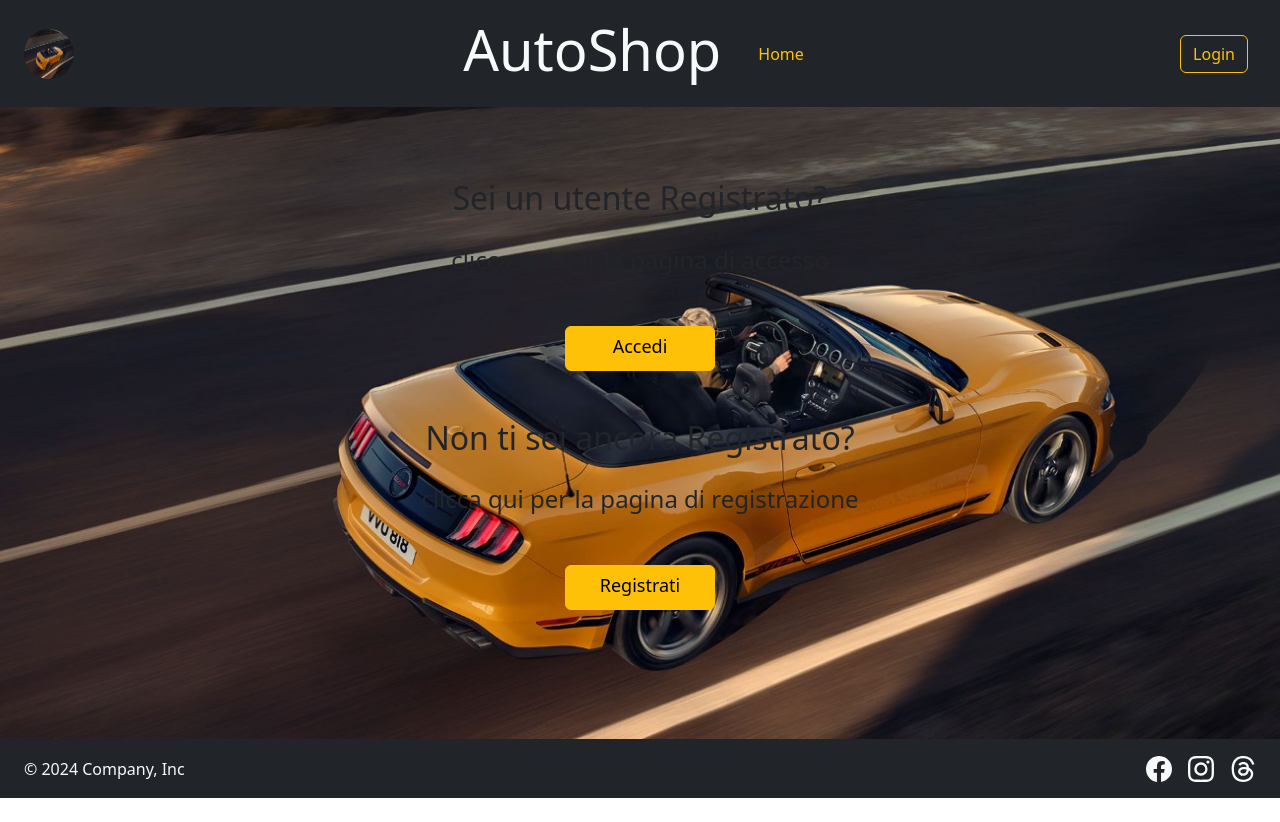
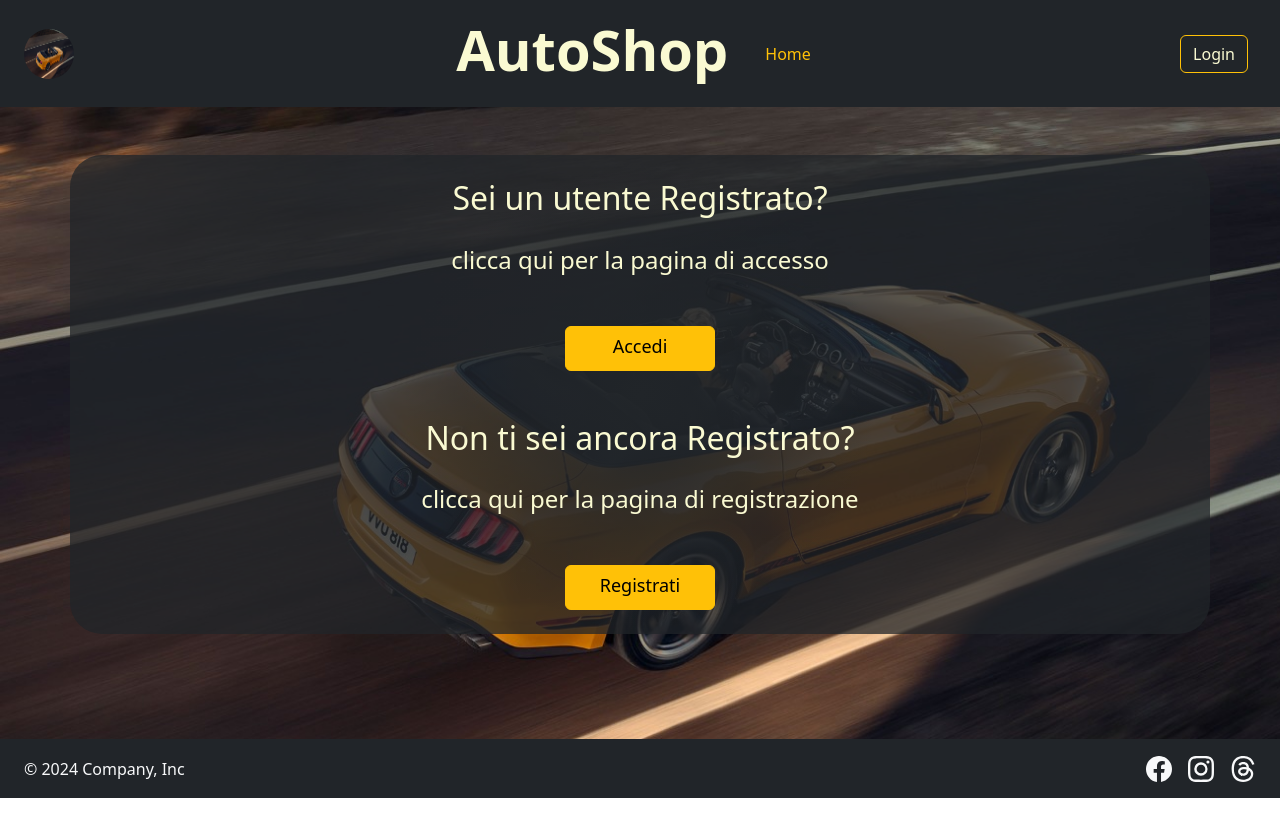
Before and after one commit to giorgiotopa/GestioneAutoFE, an Angular app: page /auth in a window 1280 px wide. Built offline with nearby package versions, Linux system fonts and the light colour scheme; what @auth0/angular-jwt would draw is missing.

Commit message:
Aggiornamento Grafico Home e Auth

```diff
--- a/src/app/pages/auth/auth.component.html
+++ b/src/app/pages/auth/auth.component.html
@@ -1,6 +1,6 @@
 <div class="container">
-  <div class="row justify-content-center text-center mt-5">
-    <div class="col-5">
+  <div class="row justify-content-center text-center mt-5 bg-dark rounded-5 bg-opacity-75">
+    <div class="col-5 rounded-5 bg-transparent-gradient">
       <div class="align-content-center">
         <h2 class="fs-2 my-4">Sei un utente Registrato?</h2>
         <p class="fs-4 my-4">clicca qui per la pagina di accesso</p>
--- a/src/app/pages/auth/auth.component.scss
+++ b/src/app/pages/auth/auth.component.scss
@@ -1,5 +1,16 @@
 .container{
   min-height: 70vh;
+  color: lightgoldenrodyellow;
+
+  .bg-dark{
+    color: lightgoldenrodyellow;
+  }
+
+  .bg-transparent-gradient{
+    background: radial-gradient(circle, rgba(33,37,41,1) 0%, rgba(33,37,41,0) 70%);
+    color: lightgoldenrodyellow;
+  }
+
   .btn{
     width: 150px;
     height: 45px;
--- a/src/app/pages/components/header/header.component.html
+++ b/src/app/pages/components/header/header.component.html
@@ -5,7 +5,7 @@
   <div class=" col-12 justify-content-center col-md-auto mb-2 mb-md-0">
     <div class="d-flex align-items-center">
       <h2 class="display-4">
-        <a routerLink="/home" class="text-decoration-none text-light">AutoShop</a>
+        <a routerLink="/home" class="text-decoration-none fw-bold">AutoShop</a>
       </h2>
       <div  class="ms-4">
           <a routerLink="/home" type="button" class="btn text-warning">Home</a>
--- a/src/app/pages/components/header/header.component.scss
+++ b/src/app/pages/components/header/header.component.scss
@@ -1,8 +1,14 @@
+
+
 .imgLogo{
   width: 50px;
   height: 50px;
 }
 
+a{
+  color: lightgoldenrodyellow;
+}
+
 a:hover{
 text-shadow: 0 0 10px #FFFFFF;
 }
--- a/src/app/pages/home/home.component.html
+++ b/src/app/pages/home/home.component.html
@@ -1,52 +1,30 @@
 <div class="container">
   <div class="row justify-content-center">
 
-    <div *ngIf="autoList" class="col-12 my-5">
-      <h2 class="text-center text-light">Annunci Disponibili</h2>
+    <div *ngIf="autoList" class="col-7 my-5">
+      <h2 class="text-center display-6 fw-bold">Annunci Disponibili</h2>
     </div>
-    <div *ngFor="let auto of autoList" class="col-5 my-3 mx-2 card " >
-      <div class="row">
-        <div class="col-5">
-          <img *ngIf="auto.foto" [src]="auto.foto" class="card-img-top rounded-2">
-          <img *ngIf="!auto.foto" src="../../../assets/img/immagine-non-disponibile.png" class="card-img-top" alt="">
+    <div *ngFor="let auto of autoList" class="col-5 my-3 mx-2 card bg-dark bg-opacity-75 rounded-5" >
+      <div class="row d-flex align-items-center">
+        <h3 class="card-title text-center mt-3">{{auto.marca}} {{auto.modello}} {{auto.annoDiImmatricolazione}}</h3>
+        <div class="col-5 ">
+          <img *ngIf="auto.foto" [src]="auto.foto" class="card-img-top rounded-3">
+          <img *ngIf="!auto.foto" src="../../../assets/img/immagine-non-disponibile.png" class="card-img-top rounded-3" alt="">
         </div>
-        <div  class="col-6">
-          <div class="card-body">
-            <h5 class="card-title">{{auto.marca}} {{auto.modello}} {{auto.annoDiImmatricolazione}}</h5>
-            <ul class="list-group list-group-flush">
-              <li class="list-group-item">Marca: {{auto.marca}}</li>
-              <li class="list-group-item">Modello: {{auto.modello}}</li>
-              <li class="list-group-item">Anno di Immatricolazione: {{auto.annoDiImmatricolazione}}</li>
-              <li class="list-group-item">Cilindrata: {{auto.cilindrata}}</li>
-              <li class="list-group-item">Alimentazione: {{auto.tipoAlimentazione}}</li>
-              <li class="list-group-item">€ {{auto.prezzo}},00</li>
+          <div class="card-body col-6 ">
+            <ul class="list-group list-group-flush rounded-5">
+              <li class="list-group-item bg-transparent-gradient">Marca: {{auto.marca}}</li>
+              <li class="list-group-item bg-transparent-gradient">Modello: {{auto.modello}}</li>
+              <li class="list-group-item bg-transparent-gradient">Anno di Immatricolazione: {{auto.annoDiImmatricolazione}}</li>
+              <li class="list-group-item bg-transparent-gradient">Cilindrata: {{auto.cilindrata}}</li>
+              <li class="list-group-item bg-transparent-gradient">Alimentazione: {{auto.tipoAlimentazione}}</li>
+              <li class="list-group-item bg-transparent-gradient">€ {{auto.prezzo}},00</li>
             </ul>
           </div>
-        </div>
       </div>
       <div class="text-center">
         <button [routerLink]="['/dettagli', auto.id]" class="btn btn-warning my-3">Dettagli</button>
       </div>
     </div>
-
-
-    <!-- <div *ngFor="let auto of autoList" class="col-3 my-3 mx-2" >
-      <div  class="card">
-        <img [src]="auto.foto" class="card-img-top">
-        <div class="card-body">
-          <h5 class="card-title">{{auto.marca}} {{auto.modello}} {{auto.annoDiImmatricolazione}}</h5>
-          <ul class="list-group list-group-flush">
-            <li class="list-group-item">Cilindrata: {{auto.cilindrata}}</li>
-            <li class="list-group-item">Alimentazione: {{auto.tipoAlimentazione}}</li>
-            <li class="list-group-item">€ {{auto.prezzo}},00</li>
-            <div class="text-center">
-              <button [routerLink]="['/dettagli', auto.id]" class="btn btn-warning my-3">Dettagli</button>
-            </div>
-          </ul>
-        </div>
-      </div>
-    </div> -->
-
-
   </div>
 </div>
--- a/src/app/pages/home/home.component.scss
+++ b/src/app/pages/home/home.component.scss
@@ -2,5 +2,5 @@
 
 
 .card-img-top{
-  height: 300px;
+  height: 220px;
 }
```
